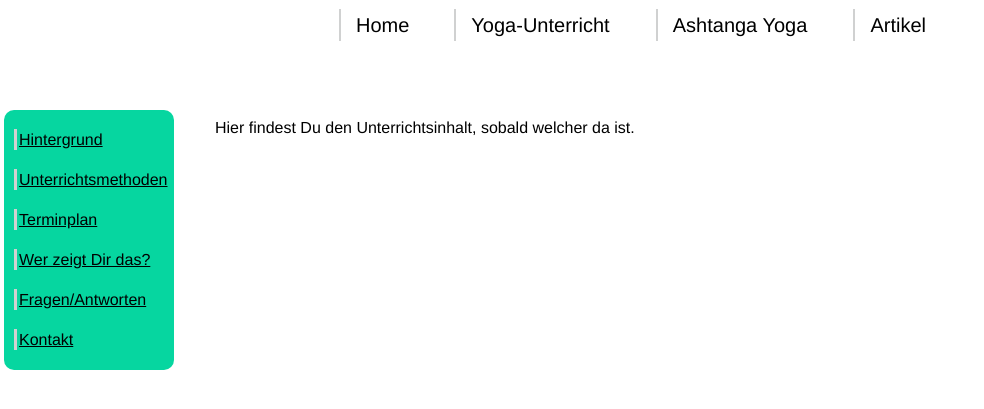
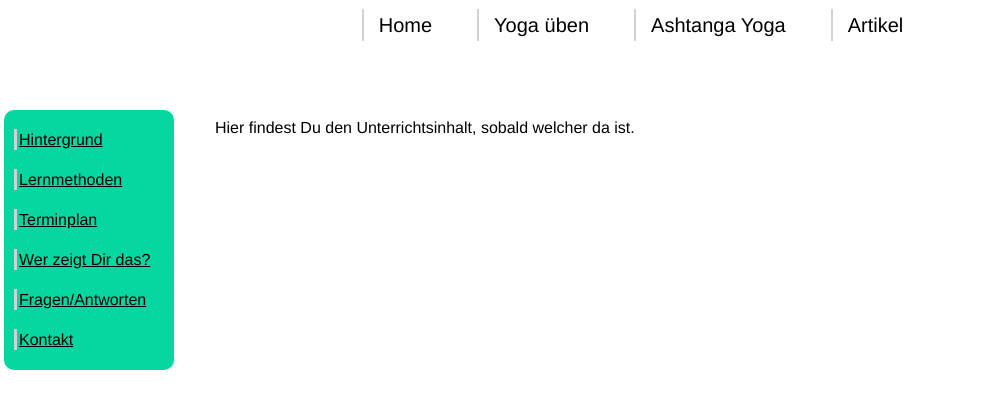
Before and after one commit to keshin666/yogaopensource, a Django app: page /yogaunterricht/ in a window 1280 px wide. Shown: the top 409 px of the page, without its empty margins (0-984 px from the left). Run offline with Django 3.2, Linux system fonts and the light colour scheme.

Commit message:
just changed instruction methods to learning methods because it sounds nicer to me

```diff
--- a/home/templates/base.html
+++ b/home/templates/base.html
@@ -18,8 +18,8 @@
     <body>
       <div id="navigation">
         <a href="/">Home</a>
-        <a href="/yogaunterricht"> Yoga-Unterricht </a>
-        <a href="/ashtangayoga"> Ashtanga Yoga </a>
+        <a href="/yogaunterricht">Yoga üben</a>
+        <a href="/ashtangayoga">Ashtanga Yoga</a>
         <a href="/blog">Artikel</a>
       </div>
       <div id="sidebar">
--- a/yogaunterricht/templates/yogaunterricht/index.html
+++ b/yogaunterricht/templates/yogaunterricht/index.html
@@ -2,7 +2,7 @@
 {% block title %}Yogastunden in Hamburg{% endblock title %}
 {% block sidebar %}
     <a href="#background">Hintergrund</a><br>
-    <a href="#teaching_style">Unterrichtsmethoden</a><br>
+    <a href="#teaching_style">Lernmethoden</a><br>
     <a href="#schedule">Terminplan</a><br>
     <a href="#instructor">Wer zeigt Dir das?</a><br>
     <a href="#questions_answers">Fragen/Antworten</a><br>
```
